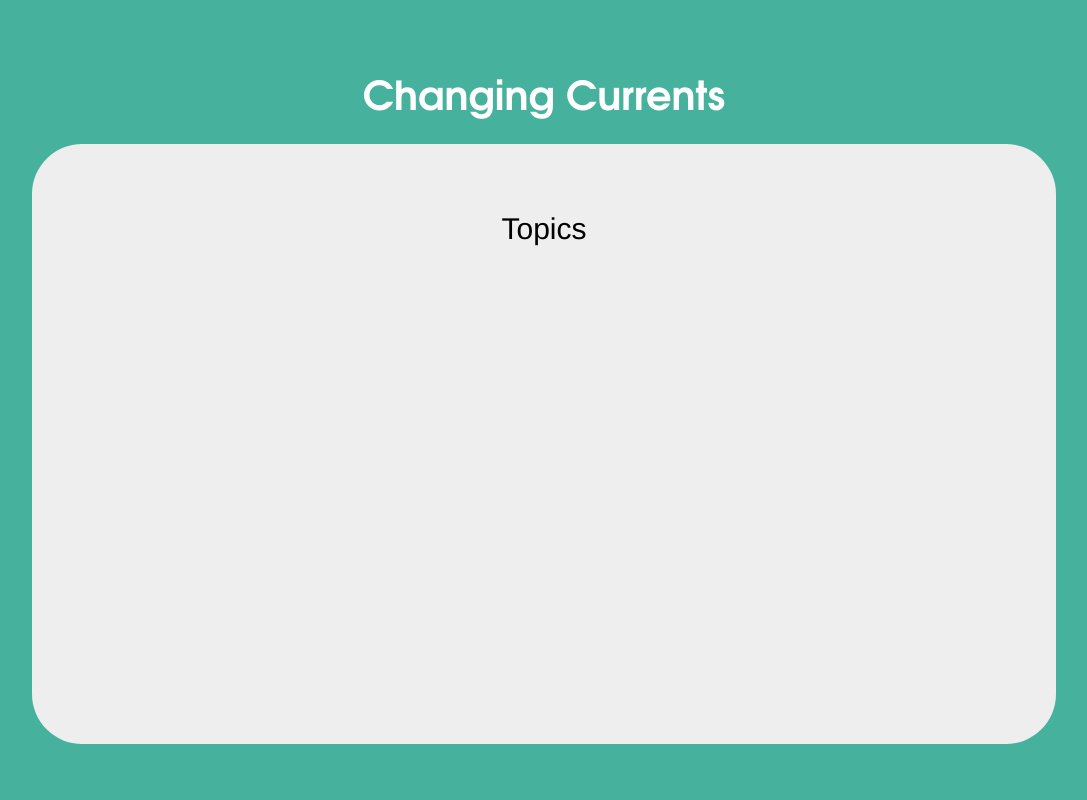
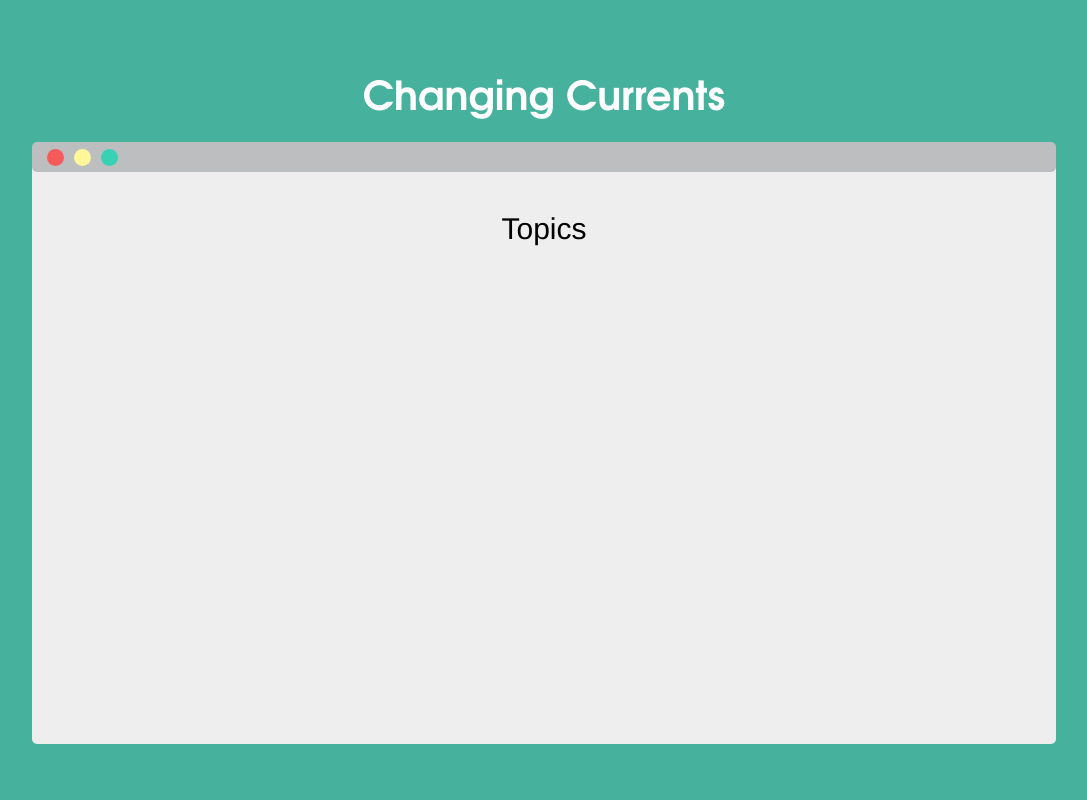
Before and after one commit to NRassoules/TheVoicesOfTheAnts, a PHP site: page / in a window 1280 px wide. Shown: the whole page, without its empty margins (96-1183 px from the left). Run offline with PHP 8.4, Linux system fonts and the light colour scheme; some libraries are stand-ins or nearby versions.

Commit message:
added app buttons

```diff
--- a/css/main.css
+++ b/css/main.css
@@ -42,8 +42,42 @@ h1{
 	width: 80%;
 	margin: auto;
 	height: 75%;
-	border-radius: 50px;
+	border-radius: 5px;
 }
 .currentsText{
 	color: black;
 }
+#bar{
+	height: 30px;
+	position: absolute;
+	width:80%;
+	margin-top: -50px;
+	border-radius: 5px;
+	background-color: rgb(188,190,192);
+}
+#greenCircle{
+	position: absolute;
+	width: 17px;
+	height: 17px;
+	margin-top: 7px;
+	border-radius: 50%;
+	margin-left: 54px;
+	background-color: rgb(57,209,180);
+}
+#yellowCircle{
+	position: absolute;
+	width: 17px;
+	height: 17px;
+	margin-top: 7px;
+	border-radius: 50%;
+	margin-left: 27px;
+	background-color: rgb(255,247,153);
+}
+#redCircle{
+	position: absolute;
+	width: 17px;
+	height: 17px;
+	margin-top: 7px;
+	border-radius: 50%;
+	background-color: rgb(246,90,91);
+}
--- a/index.php
+++ b/index.php
@@ -10,6 +10,11 @@
 			<section id="fillSection">
 				<h1 class="bringToFront">Changing Currents</h1>
 				<div class="jumbotron" id="frontPage">
+					<div class="container" id="bar">
+						<div id="redCircle"></div>
+						<div id="yellowCircle"></div>
+						<div id="greenCircle"></div>
+					</div>
 					<h2 class="currentsText">Topics</h2>
 				</div>
 			</section>
```
